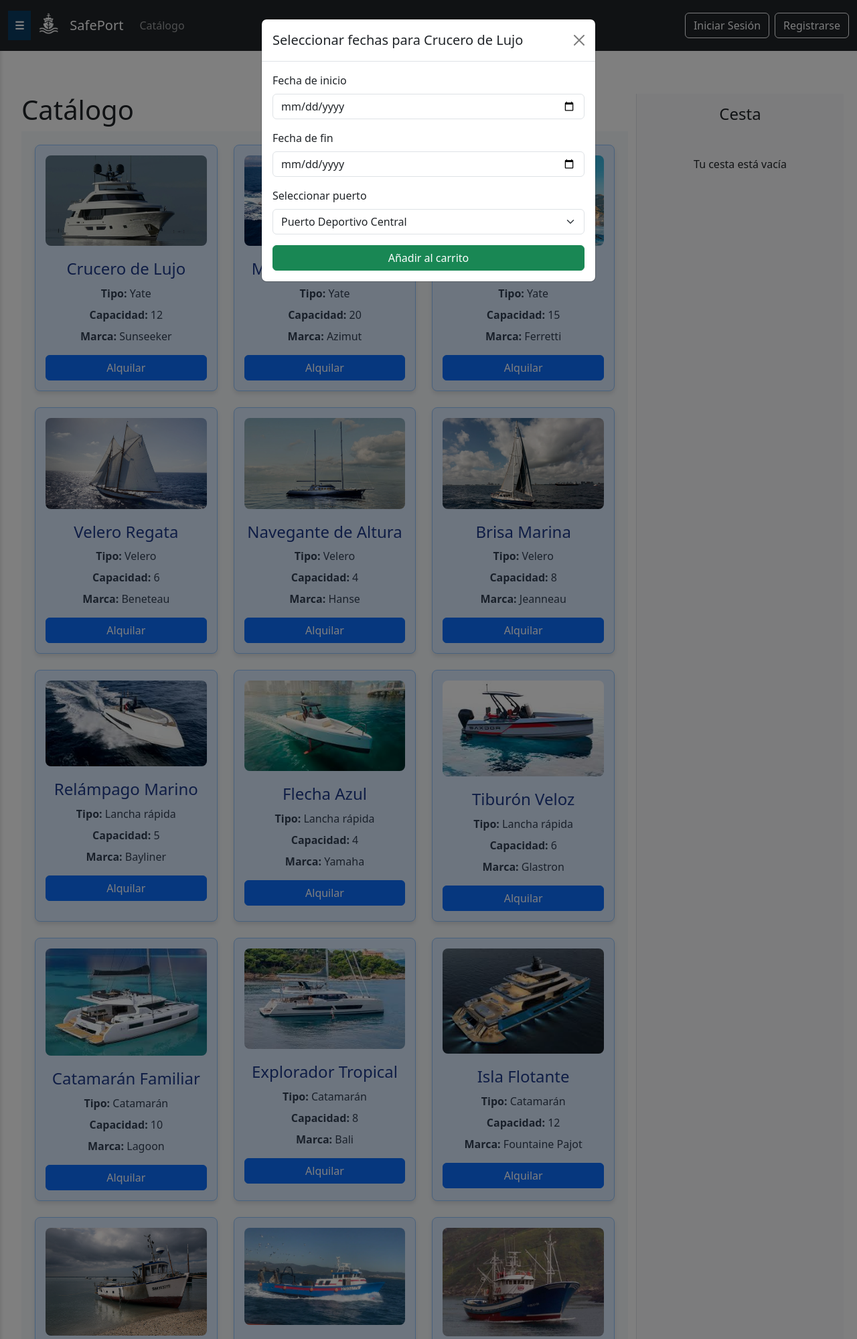
After one commit to PGPI-31/PGPI-G3.1, a Django app: page /productos/catalogo/ in a window 1280 px wide, after a click on "Alquilar". The commit adds this page. Shown: the top 1999 px of the page at 67% size. Run offline with Django 5.2, Linux system fonts and the light colour scheme; data comes from the database, SQL or seed files in the repository.

Commit message:
feat: Pantalla de catálogo para selección desde modelos. Cesta incluida. Modal para elegir fecha y puerto.

```diff
--- /dev/null
+++ b/boats/templates/catalogo.html
@@ -0,0 +1,60 @@
+{% extends "cesta.html" %}
+
+{% block title %}Catálogo{% endblock %}
+
+{% block productos %}
+<h1>Catálogo</h1>
+<div class="product-grid mb-4">
+    {% for modelo in modelos %}
+    <div class="product-card">
+        <a href="{% url 'mostrar_modelo' modelo.id %}" class="text-decoration-none">
+            <img src="{{ modelo.image.url }}" alt="Imagen de {{ modelo.name }}" class="img-fluid">
+            <h2>{{ modelo.name }}</h2>
+            <p><strong>Tipo:</strong> {{ modelo.boat_type.name }}</p>
+            <p><strong>Capacidad:</strong> {{ modelo.capacity }}</p>
+            <p><strong>Marca:</strong> {{ modelo.brand }}</p>
+        </a>
+        <!-- Trigger Modal Button -->
+        <button class="btn btn-primary w-100 mt-2" data-bs-toggle="modal" data-bs-target="#modal-{{ modelo.id }}">
+            Alquilar
+        </button>
+    </div>
+
+    <!-- Modal for Each Boat -->
+    <div class="modal fade" id="modal-{{ modelo.id }}" tabindex="-1" aria-labelledby="modalLabel-{{ modelo.id }}" aria-hidden="true">
+        <div class="modal-dialog">
+            <div class="modal-content">
+                <div class="modal-header">
+                    <h5 class="modal-title" id="modalLabel-{{ modelo.id }}">Seleccionar fechas para {{ modelo.name }}</h5>
+                    <button type="button" class="btn-close" data-bs-dismiss="modal" aria-label="Close"></button>
+                </div>
+                <div class="modal-body">
+                    <form method="post" action="{% url 'adicion_cesta_catalogo' modelo.id %}">
+                        {% csrf_token %}
+                        <div class="mb-3">
+                            <label for="start_date-{{ modelo.id }}" class="form-label">Fecha de inicio</label>
+                            <input type="date" id="start_date-{{ modelo.id }}" name="start_date" class="form-control" required>
+                        </div>
+                        <div class="mb-3">
+                            <label for="end_date-{{ modelo.id }}" class="form-label">Fecha de fin</label>
+                            <input type="date" id="end_date-{{ modelo.id }}" name="end_date" class="form-control" required>
+                        </div>
+                        <div class="mb-3">
+                            <label for="dock-{{ modelo.id }}" class="form-label">Seleccionar puerto</label>
+                            <select id="dock-{{ modelo.id }}" name="dock" class="form-select" required>
+                                {% for port in ports %}
+                                <option value="{{ port.id }}">{{ port.name }}</option>
+                                {% endfor %}
+                            </select>
+                        </div>
+                        <button type="submit" class="btn btn-success w-100">Añadir al carrito</button>
+                    </form>
+                </div>
+            </div>
+        </div>
+    </div>
+    {% empty %}
+    <p>No hay productos disponibles.</p>
+    {% endfor %}
+</div>
+{% endblock %}
--- a/boats/templates/cesta.html
+++ b/boats/templates/cesta.html
@@ -8,6 +8,16 @@
 {% block title %}Lista de Productos{% endblock %}
 
 {% block content %}
+{% if messages %}
+<div class="container mt-3">
+    {% for message in messages %}
+    <div class="alert alert-{{ message.tags|default:'info' }} alert-dismissible fade show" role="alert">
+        {{ message }}
+        <button type="button" class="btn-close" data-bs-dismiss="alert" aria-label="Close"></button>
+    </div>
+    {% endfor %}
+</div>
+{% endif %}
 <div class="container-fluid" id="cesta">
     <div class="row">
         <!-- Main Content -->
--- a/boats/urls.py
+++ b/boats/urls.py
@@ -4,6 +4,7 @@ from . import views
 
 urlpatterns = [
     path('modelos/', views.listar_modelos, name='listar_modelos'),
+    path('catalogo/', views.ver_catalogo, name='ver_catalogo'),
     path('modelos/create/', views.create_boat_model, name='crear_modelo'),
     path('tipos/', views.listar_tipos, name='listar_tipos'),
     path('tipos/create', views.create_boat_type, name='crear_tipo'),
--- a/boats/views.py
+++ b/boats/views.py
@@ -4,6 +4,10 @@ from .forms import BoatInstanceForm, BoatTypeForm, BoatModelForm, PortForm
 from django.contrib.auth.decorators import login_required
 from django.http import HttpResponseForbidden
 
+def ver_catalogo(request):
+    modelos = BoatModel.objects.all()
+    ports = Port.objects.all()
+    return render(request, 'catalogo.html', {'modelos': modelos, 'ports': ports})
 
 def listar_modelos(request):
     modelos = BoatModel.objects.all()
--- a/cart/urls.py
+++ b/cart/urls.py
@@ -4,6 +4,7 @@ from . import views
 
 urlpatterns = [
     path('add/<int:boat_id>/', views.add_to_cart, name='adicion_cesta'),
+    path('add_catalogue/<int:model_id>/', views.add_to_cart_catalogue, name='adicion_cesta_catalogo'),
     path('remove/<int:item_id>/', views.remove_from_cart, name='remove_from_cart'),
     path('checkout/', views.checkout, name='checkout'),
     path('', views.view_cart, name='mostrar_cesta'),
--- a/safeport/templates/base.html
+++ b/safeport/templates/base.html
@@ -29,6 +29,11 @@
             </button>
             <!-- Navbar Links -->
             <div class="collapse navbar-collapse" id="navbarNav">
+                <ul class="navbar-nav me-auto">
+                    <li class="nav-item">
+                        <a class="nav-link" href="{% url 'ver_catalogo' %}">Catálogo</a>
+                    </li>
+                </ul>
                 <!-- User Section -->
                 <div class="d-flex align-items-center ms-auto">
                     {% if user.is_authenticated %}
```
Also changed, not shown: cart/views.py (+57 -0 lines), safeport/settings.py (+10 -0 lines).
